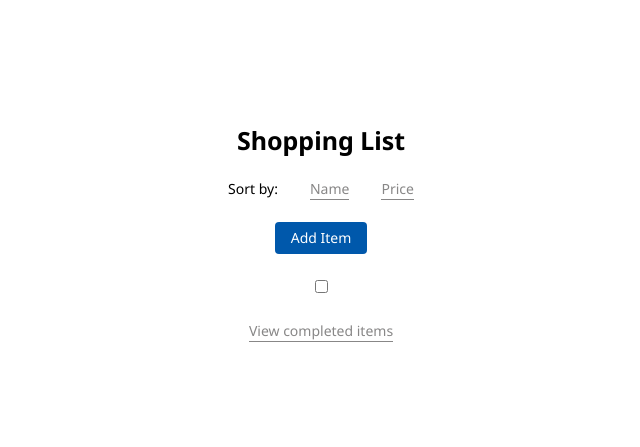
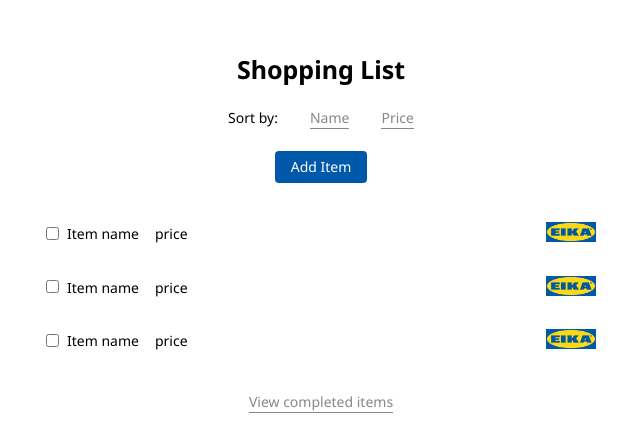
Before and after one commit to stu1612/eika, a React (Create React App) app: page / in a window 1280 px wide. Shown: the part 167-614 px from the top of the page, without its empty margins (319-959 px from the left). Built offline with nearby package versions, Linux system fonts and the light colour scheme.

Commit message:
Task component styled - css needs to be cleaned up unnecessary style and naming which can be re-used

```diff
--- a/src/App.css
+++ b/src/App.css
@@ -125,6 +125,48 @@ a {
   align-items: center;
 }
 
+.task-list {
+  width: 100%;
+  max-width: 550px;
+}
+
+/* Task Item */
+
+.row {
+  display: flex;
+  flex-direction: row;
+  align-items: center;
+}
+
+.checkbox {
+  float: left;
+}
+
+.task-content {
+  display: flex;
+  justify-content: space-between;
+  width: 100%;
+}
+
+.align-left {
+  display: flex;
+}
+
+.task-items {
+  display: flex;
+  align-items: center;
+}
+
+.task-items p {
+  padding: 0 0.5rem;
+}
+
+.task-image {
+  height: 50px;
+  width: 50px;
+  object-fit: contain;
+}
+
 /* Form */
 
 .modal {
--- a/src/components/TaskItem.jsx
+++ b/src/components/TaskItem.jsx
@@ -1,10 +1,22 @@
 import React from "react";
+import img from "../assets/images/logo.png";
 
 export const TaskItem = () => {
   return (
-    <div className="task-container">
+    <div className="row">
       <div className="checkbox">
         <input type="checkbox" />
+      </div>
+      <div className="task-content">
+        <div className="align-left">
+          <div className="task-items">
+            <p>Item name</p>
+            <p>price</p>
+          </div>
+        </div>
+        <div className="align-right">
+          <img src={img} alt="logo" className="task-image" />
+        </div>
       </div>
     </div>
   );
--- a/src/pages/Tasks.jsx
+++ b/src/pages/Tasks.jsx
@@ -17,7 +17,11 @@ export const Tasks = () => {
       <div className="btn-container">
         <Button title="add item" onClick={null} />
       </div>
-      <TaskItem />
+      <div className="task-list">
+        <TaskItem />
+        <TaskItem />
+        <TaskItem />
+      </div>
       <div className="content-description text-center">
         <span className="light">View completed items</span>
       </div>
```
Also changed, not shown: src/assets/images/logo.png (added).
